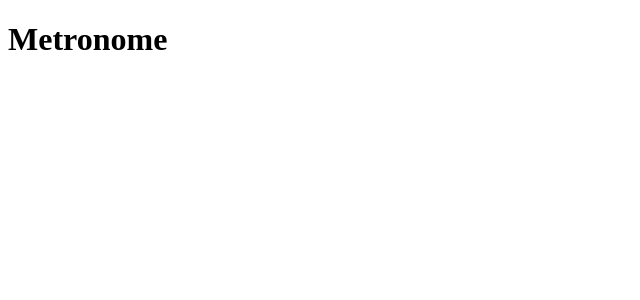
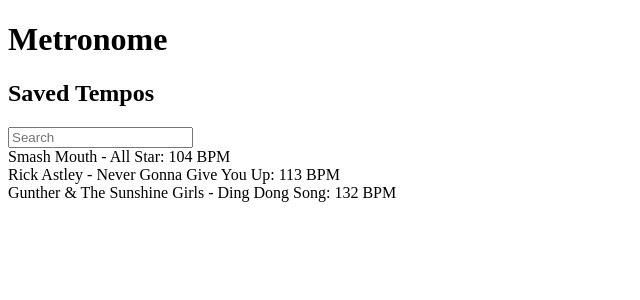
Before and after one commit to GarthCalkwood/metronome, a React (Create React App) app: page / in a window 1280 px wide. Shown: the top 300 px of the page, without its empty margins (0-640 px from the left). Built offline with nearby package versions, Linux system fonts and the light colour scheme.

Commit message:
Added search feature

```diff
--- a/src/App.js
+++ b/src/App.js
@@ -1,9 +1,39 @@
-import React from 'react'
+import { useState } from 'react'
+import Search from './components/Search'
 
 const App = () => {
+  const [tempos, settempos] = useState([
+    {
+      name: "Smash Mouth - All Star",
+      tempo: 104
+    },
+    {
+      name: "Rick Astley - Never Gonna Give You Up",
+      tempo: 113
+    },
+    {
+      name: "Gunther & The Sunshine Girls - Ding Dong Song",
+      tempo: 132
+    }
+  ])
+  const [search, setSearch] = useState('')
+
+  const handleSearch = event => setSearch(event.target.value)
+
+  const filteredTempos = tempos.filter(
+    tempo => tempo.name.toLowerCase().includes(search.toLowerCase())
+  )
+
   return (
     <div>
       <h1>Metronome</h1>
+      <div>
+        <h2>Saved Tempos</h2>
+        <Search value={search} onChange={handleSearch}/>
+        {filteredTempos.map(tempo =>
+          <div> {tempo.name}: {tempo.tempo} BPM </div>
+        )}
+      </div>
     </div>
   );
 }
--- /dev/null
+++ b/src/components/Search.js
@@ -0,0 +1,9 @@
+import React from 'react'
+
+const Search = ({ value, onChange}) => {
+  return (
+    <input value={value} onChange={onChange} placeholder="Search"/>
+  )
+}
+
+export default Search
```
